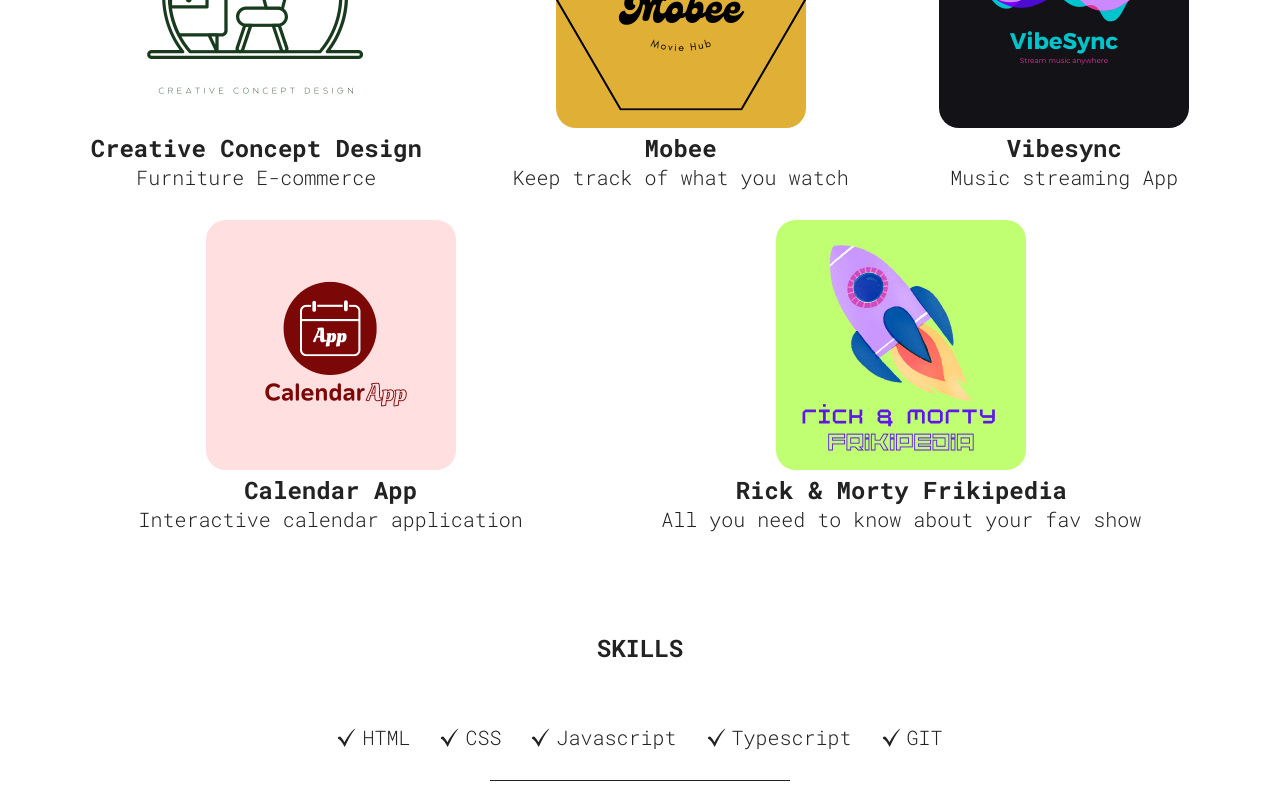
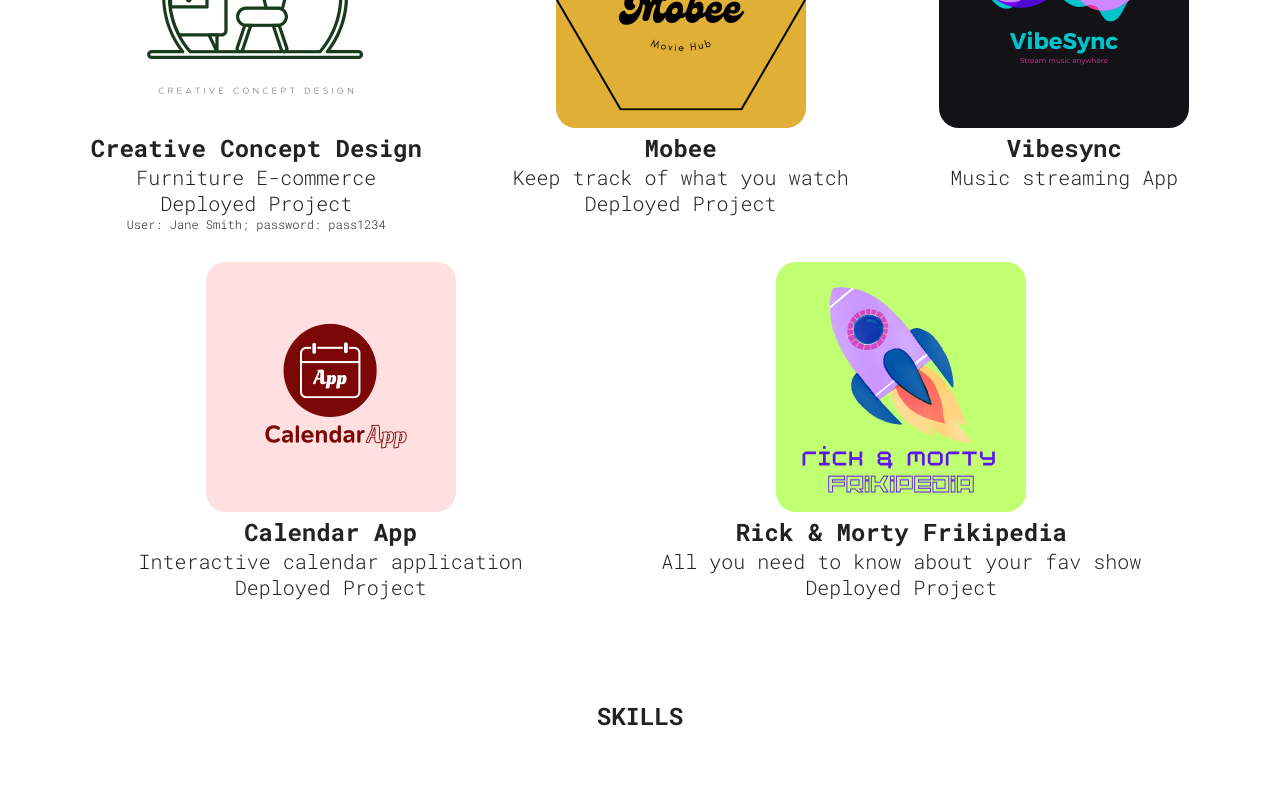
Before and after one commit to albams5/portfolio, a React (Vite) app: page / in a window 1280 px wide. Shown: the part 1114-1908 px from the top of the page. Built offline with nearby package versions, Linux system fonts and the light colour scheme.

Commit message:
feat: projectCard edited to contain deployed project and comments. Project style adapted to this new info.

```diff
--- a/src/common/ProjectCard.tsx
+++ b/src/common/ProjectCard.tsx
@@ -1,15 +1,21 @@
-type Props ={
-    src: string,
-    link: string,
-    h3: string,
-    p: string
-}
-export const ProjectCard = ({src, link, h3, p}:Props) => {
+type Props = {
+  src: string;
+  link: string;
+  h3: string;
+  p: string;
+  deploy?: string;
+  comment?: string;
+};
+export const ProjectCard = ({ src, link, h3, p, deploy, comment }: Props) => {
   return (
-    <a href={link} target="_blank" >
-    <img className="hover" src={src} alt={`${h3} logo`} />
-    <h3>{h3}</h3>
-    <p>{p}</p>
+    <a href={link} target="_blank">
+      <img className="hover" src={src} alt={`${h3} logo`} />
+      <h3>{h3}</h3>
+      <p>{p}</p>
+      {deploy && (
+          <a href={deploy} target="_blank"><p>Deployed Project</p></a>
+      )}
+      <p style={{ fontSize: '12px' }}>{comment && comment}</p>
     </a>
-  )
-}
+  );
+};
--- a/src/sections/Projects/Projects.tsx
+++ b/src/sections/Projects/Projects.tsx
@@ -11,35 +11,41 @@ export const Projects = () => {
     <section id="projects" className={styles.container}>
       <h2 className="sectionTitle">Projects</h2>
       <div className={styles.projectsContainer}>
-        <ProjectCard
+      <ProjectCard
           src={ecommerce}
           link="https://github.com/albams5/react-e-commerce"
           h3="Creative Concept Design"
           p="Furniture E-commerce"
+          deploy="https://react-e-commerce-gules.vercel.app/"
+          comment="User: Jane Smith; password: pass1234"
         />
         <ProjectCard
           src={mobee}
           link="https://github.com/albams5/mobee-nextjs"
           h3="Mobee"
           p="Keep track of what you watch"
+          deploy="https://delicate-rabanadas-292188.netlify.app/"
         />
         <ProjectCard
           src={vibesync}
           link="https://github.com/aoteron/Vibesync"
           h3="Vibesync"
           p="Music streaming App"
+          deploy=""
         />
         <ProjectCard
           src={calendar}
           link="https://github.com/albams5/Assembler-TS-Calendar"
           h3="Calendar App"
           p="Interactive calendar application"
+          deploy="https://comfy-melba-4556a9.netlify.app/"
         />
         <ProjectCard
           src={rick}
           link="https://github.com/albams5/rick-and-morty-individual-project"
           h3="Rick & Morty Frikipedia"
           p="All you need to know about your fav show"
+          deploy="https://rick-and-morty-individual-project.vercel.app/"
         />
       </div>
     </section>
--- a/src/sections/Projects/ProjectsStyles.module.css
+++ b/src/sections/Projects/ProjectsStyles.module.css
@@ -30,11 +30,16 @@
     gap: 30px;
 }
 
+.comment{
+    font-size: 10px;
+}
+
 @media (width >= 800px){
     .projectsContainer{
         flex-direction: row;
         flex-wrap: wrap;
         justify-content: space-evenly;
         padding: 0 30px;
+        align-items: stretch;
     }
 }
```
